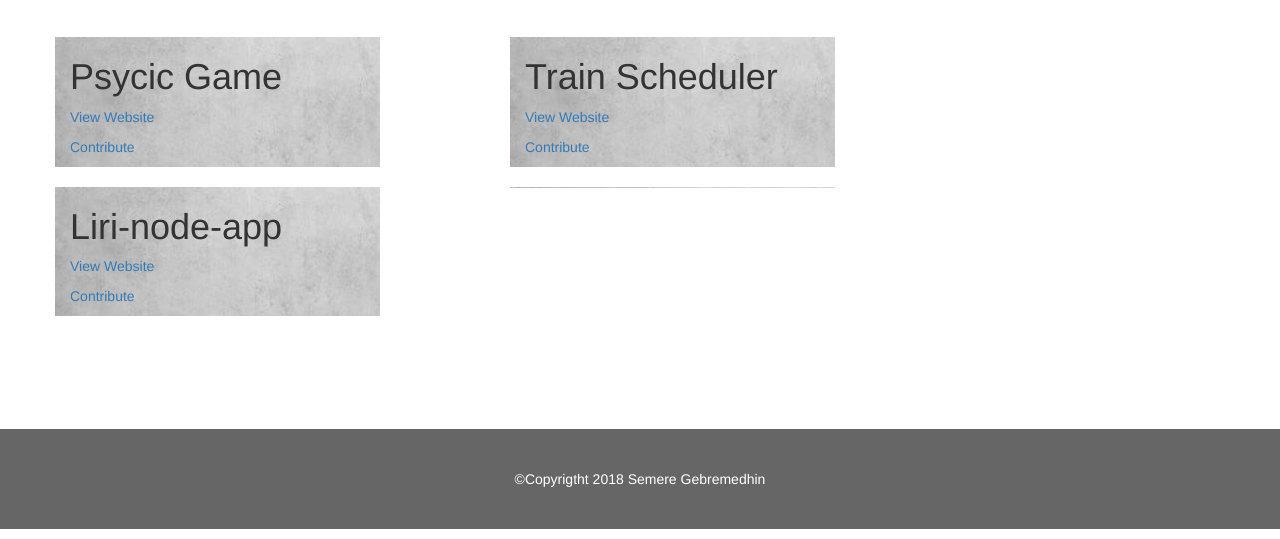
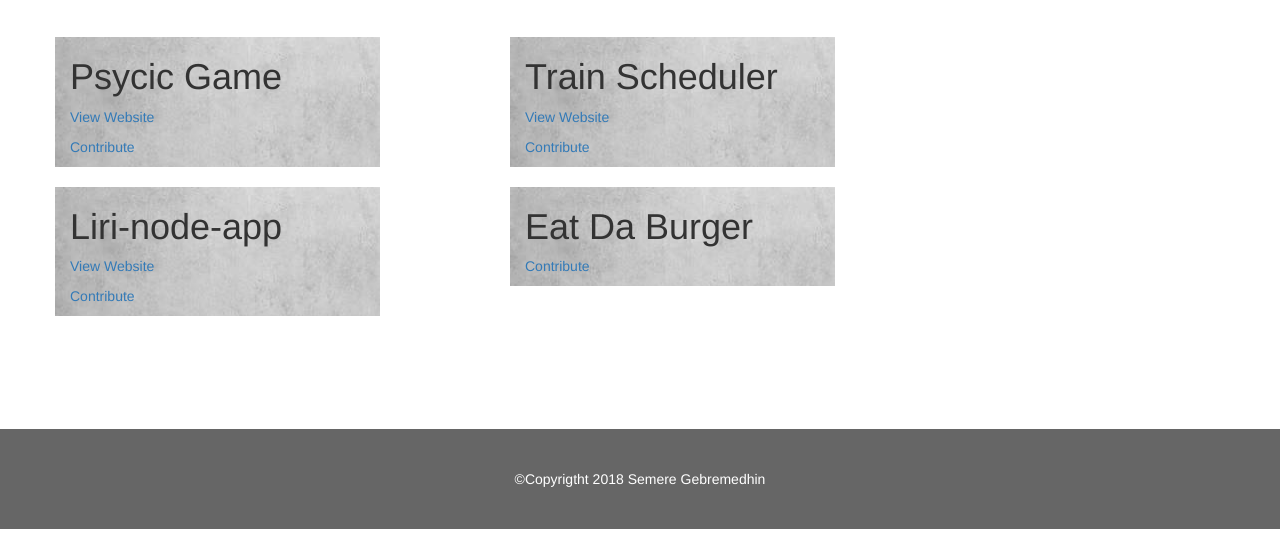
Before and after one commit to semegoita/Bootstrap-Portfolio, a plain HTML site: page portfolio.html in a window 1280 px wide. Shown: the part 261-800 px from the top of the page. Drawn offline with nearby package versions, Linux system fonts and the light colour scheme.

Commit message:
eat da burger added

```diff
--- a/portfolio.html
+++ b/portfolio.html
@@ -121,11 +121,13 @@
                     </div>
 
                     <div class="col-md-5 col-md-offset-2" style="background-image: url('assets/imgs/portfolio.jpg')">
-
+                        <h1>Eat Da Burger</h1>
+                        <a href="https://github.com/semegoita/burger">
+                            <p>Contribute </p>
+                        </a>
 
                     </div>
                 </div>
-
                 <br>
             </div>
             <div class="col-xs-6 col-md-4">
```
